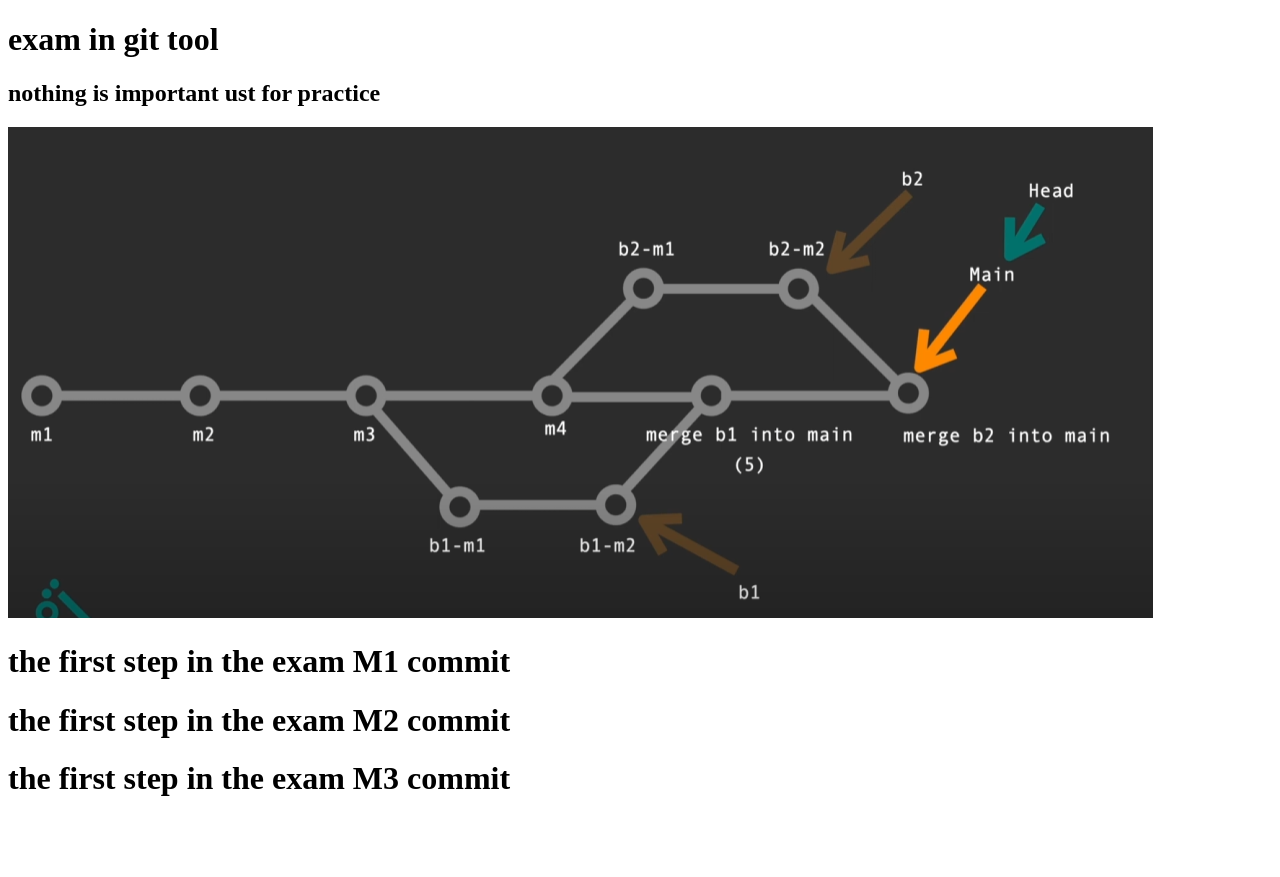
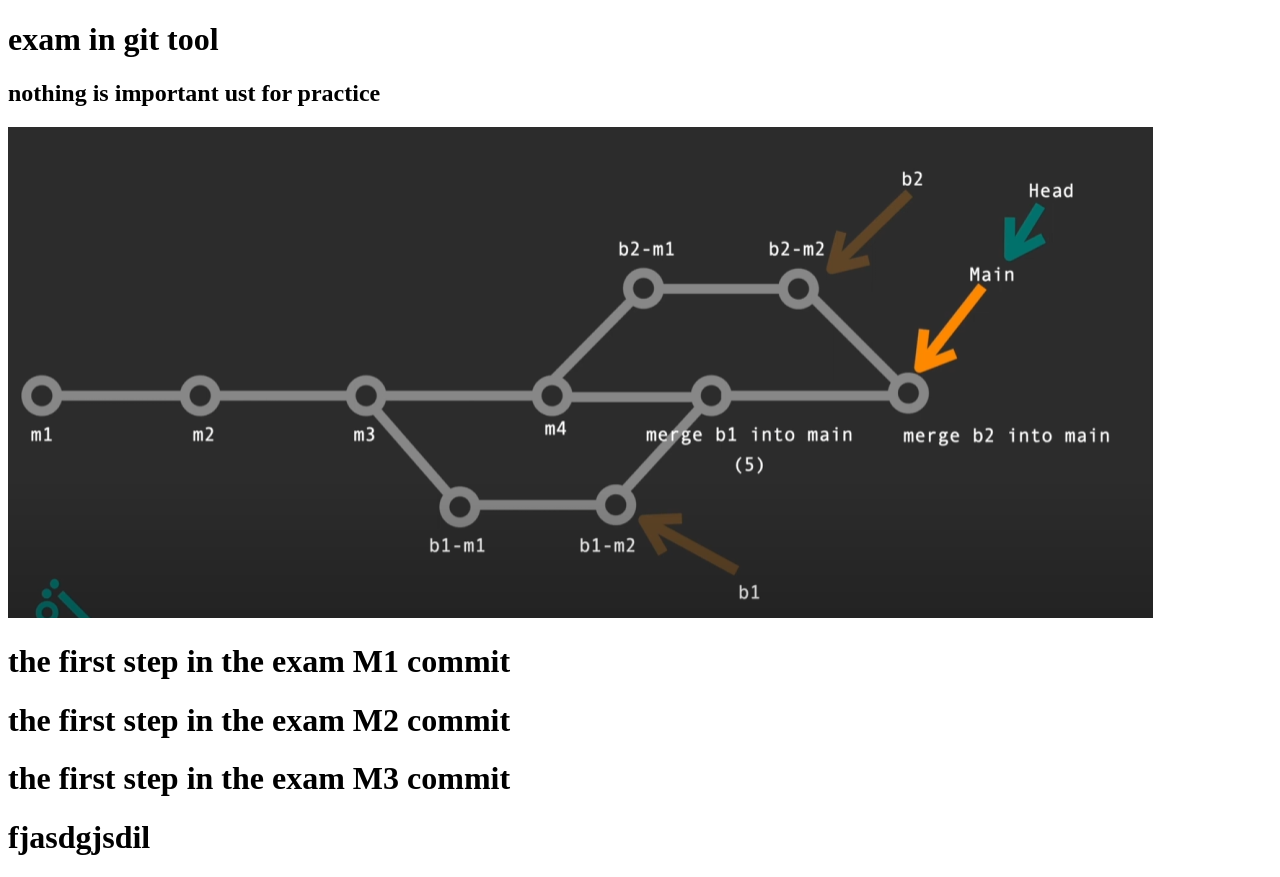
Before and after one commit to Blooming0/Exam-Git-Course, a plain HTML site: page index.html in a window 1280 px wide. Before the commit the page ends 819 px from the top, so only its background shows below. Drawn offline with Linux system fonts and the light colour scheme.

Commit message:
yousef modfyied

```diff
--- a/index.html
+++ b/index.html
@@ -13,5 +13,6 @@
     <h1>the first step in the exam M2 commit</h1>
     <h1>the first step in the exam M3 commit</h1>
 
+    <h1>fjasdgjsdil</h1>
 </body>
 </html>
```
Also changed, not shown: yousdef.html (added).
